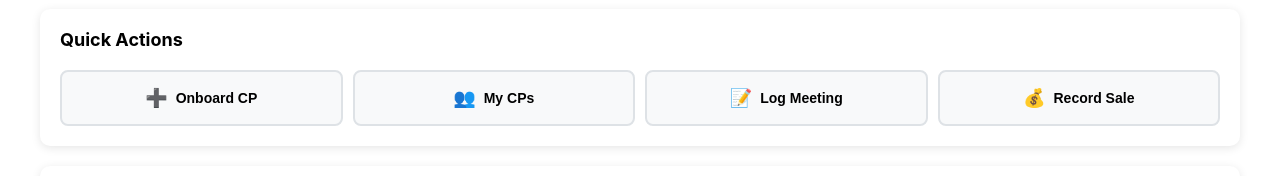
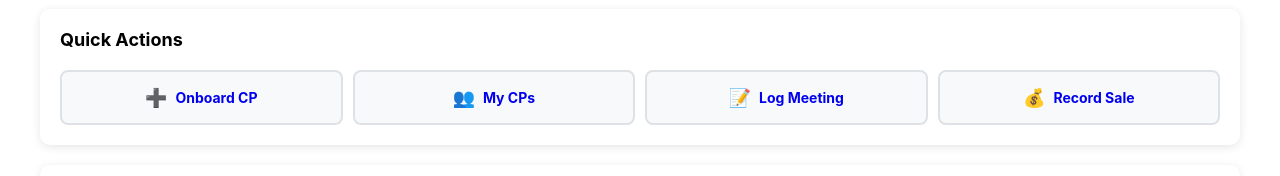
Before and after one commit to MannishGuptta/roaring-tigers, a React (Create React App) app: page /dashboard in a window 1280 px wide. Shown: the part 297-473 px from the top of the page. Built offline with nearby package versions, Linux system fonts and the light colour scheme; no server answers; the database is empty; sample sign-in values are in the browser's storage.

Commit message:
Update Dashboard.jsx

```diff
--- a/src/pages/Dashboard.jsx
+++ b/src/pages/Dashboard.jsx
@@ -1,5 +1,5 @@
 import React, { useEffect, useState } from 'react';
-import { useNavigate } from 'react-router-dom';
+import { useNavigate, Link } from 'react-router-dom';
 import { createClient } from '@supabase/supabase-js';
 
 // Initialize Supabase directly
@@ -116,7 +116,7 @@ function Dashboard() {
       supabase.removeChannel(meetingsSubscription);
       supabase.removeChannel(salesSubscription);
     };
-  }, [rm, timeRange]); // Re-run if rm or timeRange changes
+  }, [rm, timeRange]);
 
   const loadTargets = async (rmId) => {
     try {
@@ -540,22 +540,30 @@ function Dashboard() {
             </div>
           )}
 
-          {/* Quick Actions */}
+          {/* Quick Actions - FIXED with Links */}
           <div style={styles.actionsSection}>
             <h2 style={styles.sectionTitle}>Quick Actions</h2>
             <div style={styles.actionGrid}>
-              <button onClick={() => navigate('/onboard-cp')} style={styles.actionBtn}>
-                <span style={styles.actionIcon}>➕</span> Onboard CP
-              </button>
-              <button onClick={() => navigate('/my-cps')} style={styles.actionBtn}>
-                <span style={styles.actionIcon}>👥</span> My CPs
-              </button>
-              <button onClick={() => navigate('/log-meeting')} style={styles.actionBtn}>
-                <span style={styles.actionIcon}>📝</span> Log Meeting
-              </button>
-              <button onClick={() => navigate('/record-sale')} style={styles.actionBtn}>
-                <span style={styles.actionIcon}>💰</span> Record Sale
-              </button>
+              <Link to="/onboard-cp" style={{ textDecoration: 'none', width: '100%' }}>
+                <div style={styles.actionBtn}>
+                  <span style={styles.actionIcon}>➕</span> Onboard CP
+                </div>
+              </Link>
+              <Link to="/my-cps" style={{ textDecoration: 'none', width: '100%' }}>
+                <div style={styles.actionBtn}>
+                  <span style={styles.actionIcon}>👥</span> My CPs
+                </div>
+              </Link>
+              <Link to="/log-meeting" style={{ textDecoration: 'none', width: '100%' }}>
+                <div style={styles.actionBtn}>
+                  <span style={styles.actionIcon}>📝</span> Log Meeting
+                </div>
+              </Link>
+              <Link to="/record-sale" style={{ textDecoration: 'none', width: '100%' }}>
+                <div style={styles.actionBtn}>
+                  <span style={styles.actionIcon}>💰</span> Record Sale
+                </div>
+              </Link>
             </div>
           </div>
 
@@ -749,26 +757,6 @@ const styles = {
   predictionDetails: {
     color: '#495057'
   },
-  backlogBox: {
-    marginTop: '10px',
-    padding: '8px',
-    background: '#fff3cd',
-    borderRadius: '4px',
-    border: '1px solid #ffeeba'
-  },
-  backlogTitle: {
-    color: '#856404',
-    fontWeight: 'bold',
-    marginBottom: '5px',
-    fontSize: '12px'
-  },
-  recommendations: {
-    fontSize: '11px',
-    color: '#495057'
-  },
-  recommendation: {
-    marginBottom: '3px'
-  },
   actionsSection: {
     background: 'white',
     padding: '20px',
@@ -792,7 +780,9 @@ const styles = {
     display: 'flex',
     alignItems: 'center',
     justifyContent: 'center',
-    gap: '8px'
+    gap: '8px',
+    width: '100%',
+    boxSizing: 'border-box'
   },
   actionIcon: {
     fontSize: '18px'
```
